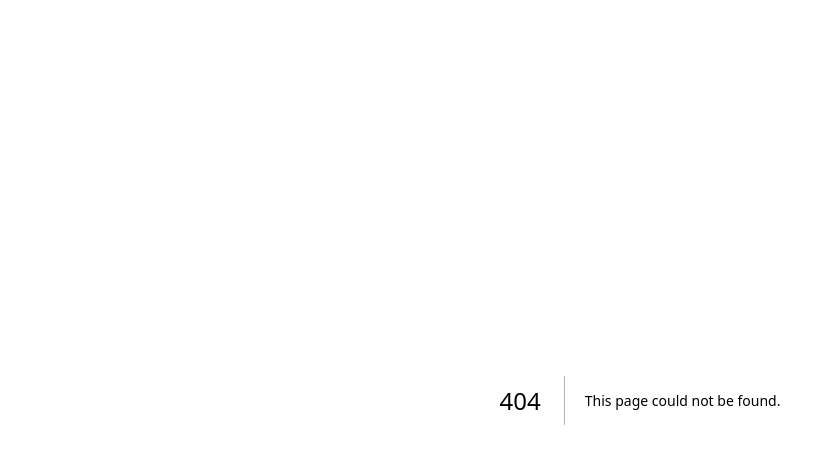
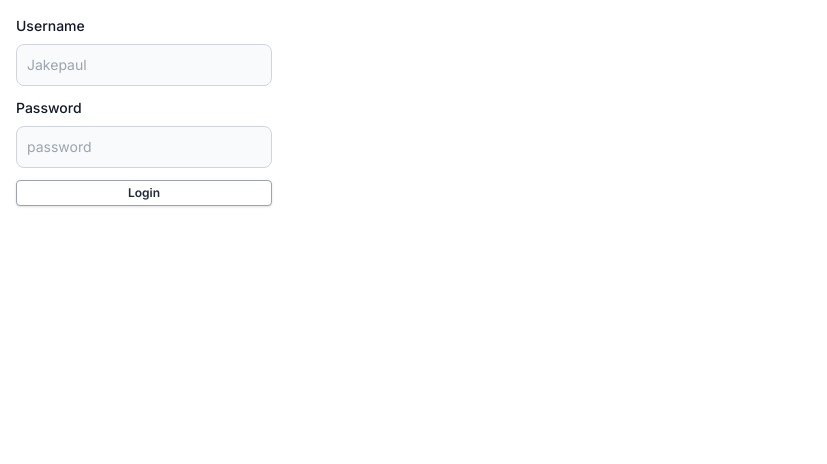
Before and after one commit to unisaurav/Password-Manager-Nextjs, a Next.js app: page /Login in a window 1280 px wide. Before the commit this address had no page. Shown: the top 464 px of the page, without its empty margins (0-827 px from the left). Built offline with nearby package versions, Linux system fonts and the light colour scheme.

Commit message:
login-added

```diff
--- a/next.config.js
+++ b/next.config.js
@@ -1,4 +1,8 @@
 /** @type {import('next').NextConfig} */
-const nextConfig = {}
+const nextConfig = {};
 
-module.exports = nextConfig
+module.exports = {
+  experimental: {
+    serverActions: true,
+  },
+};
--- /dev/null
+++ b/src/app/Login/LoginComp.tsx
@@ -0,0 +1,58 @@
+"use client";
+import { useState } from "react";
+import { loginInfo } from "./page";
+import { useRouter } from "next/navigation";
+
+const LoginComp = ({ loginApi }: any) => {
+  const router = useRouter();
+
+  const [user, changeUser] = useState<loginInfo>({
+    username: "",
+    password: "",
+  });
+
+  const mynewfun = async (user: any) => {
+    const data = await loginApi(user);
+    data && router.push("/");
+  };
+
+  return (
+    <div className="flex flex-col gap-3 w-72 p-4">
+      <div>
+        <label className="block mb-2 text-sm font-medium text-gray-900 ">
+          Username
+        </label>
+        <input
+          type="text"
+          id="username"
+          className="input"
+          placeholder="Jakepaul"
+          required
+          onChange={(e) => changeUser({ ...user, username: e.target.value })}
+        />
+      </div>
+      <div>
+        <label className="block mb-2 text-sm font-medium text-gray-900 ">
+          Password
+        </label>
+        <input
+          type="password"
+          id="password"
+          className="input"
+          placeholder="password"
+          required
+          onChange={(e) => changeUser({ ...user, password: e.target.value })}
+        />
+      </div>
+      <button
+        className="btn"
+        onClick={() => {
+          mynewfun(user);
+        }}
+      >
+        Login{" "}
+      </button>
+    </div>
+  );
+};
+export default LoginComp;
--- /dev/null
+++ b/src/app/Login/page.tsx
@@ -0,0 +1,24 @@
+import LoginComp from "./LoginComp";
+export interface loginInfo {
+  username: string;
+  password: string;
+}
+const loginApi = async (userInfo: loginInfo) => {
+  "use server";
+  const res = await fetch("http://localhost:3000/api/login", {
+    cache: "no-store",
+    method: "POST",
+    body: JSON.stringify({ ...userInfo, name: userInfo.username }),
+  });
+
+  if (res.status !== 200) {
+    return false;
+  }
+
+  return res.status === 200 && res.json();
+};
+
+const hello = async () => {
+  return <LoginComp loginApi={loginApi} />;
+};
+export default hello;
--- a/src/app/globals.css
+++ b/src/app/globals.css
@@ -17,5 +17,31 @@
 }
 
 body {
+}
 
+.btn {
+  @apply bg-white;
+  @apply hover:bg-gray-100;
+  @apply text-slate-800;
+  @apply font-semibold;
+  @apply py-1;
+  @apply px-4;
+  @apply border;
+  @apply border-gray-400;
+  @apply rounded;
+  @apply shadow;
+  @apply text-xs;
 }
+
+.input {
+  @apply bg-gray-50;
+  @apply border;
+  @apply border-gray-300;
+  @apply text-gray-900;
+  @apply text-sm rounded-lg;
+  @apply focus:ring-blue-500;
+  @apply focus:border-blue-500;
+  @apply block;
+  @apply w-full;
+  @apply p-2.5;
+}
--- a/src/app/page.tsx
+++ b/src/app/page.tsx
@@ -1,30 +1,13 @@
 import Image from "next/image";
 import { useEffect } from "react";
-async function getData() {
-  const res = await fetch("http://localhost:3000/getuser", {
-    cache: "no-store",
-  });
-
-  if (!res.ok) {
-    throw new Error("Failed to fetch data");
-  }
-
-  return res.json();
-}
 
 export default async function Home() {
-  const data = await getData();
-  console.log("yes", data);
+
 
   return (
     <main>
       <div>
-        {data.map((item: any) => (
-          <>
-            <p>name : {item.name}</p>
-            <p>password: {item.password}</p>
-          </>
-        ))}
+        /
       </div>
     </main>
   );
```
